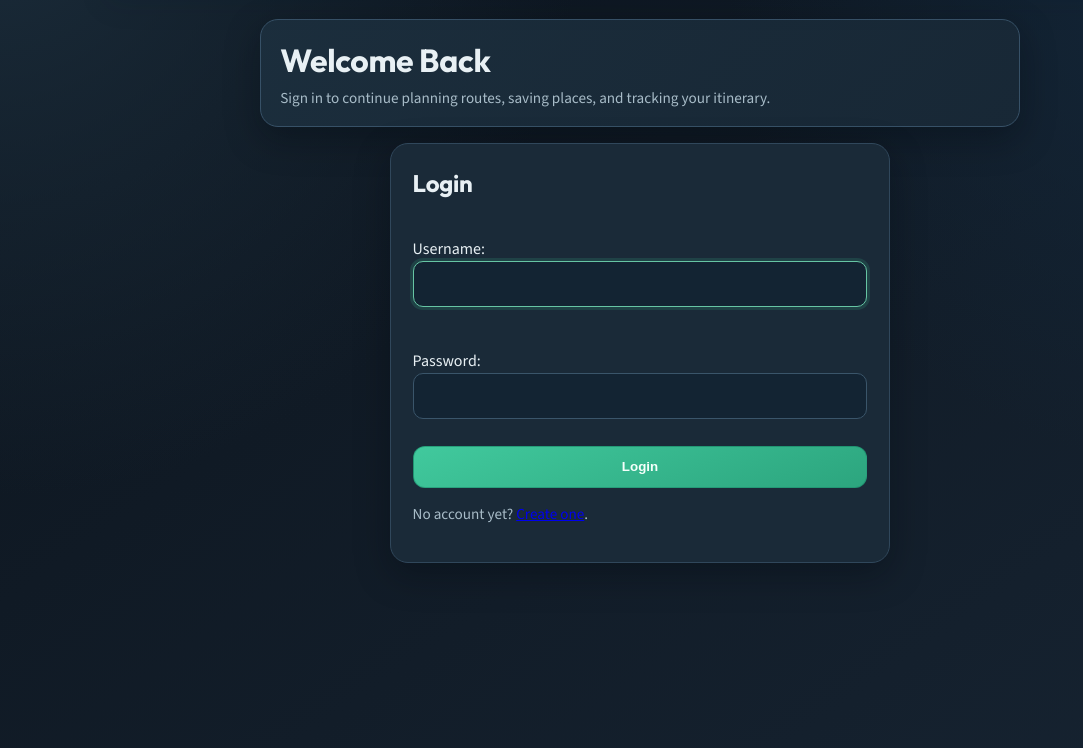
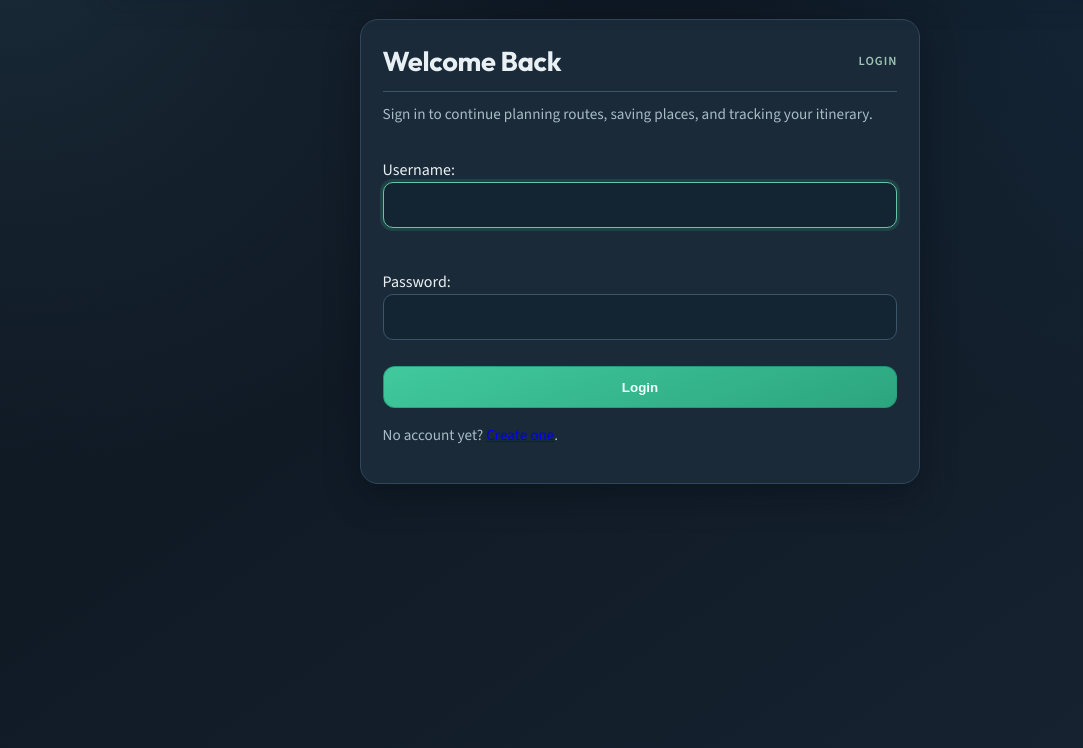
Before and after one commit to MohitS3thi/Travel-Planner, a Django app: page /accounts/login/ in a window 1280 px wide. Shown: the part 84-832 px from the top of the page, without its empty margins (0-1083 px from the left). Run offline with Django 5.2, Linux system fonts and the light colour scheme.

Commit message:
signin ui update

```diff
--- a/templates/registration/login.html
+++ b/templates/registration/login.html
@@ -1,13 +1,12 @@
 {% extends 'base.html' %}
 
 {% block content %}
-<div class="hero-banner" style="max-width: 760px; margin: 0 auto 1rem;">
-    <h1 style="margin-bottom: 0.2rem;">Welcome Back</h1>
-    <p class="muted">Sign in to continue planning routes, saving places, and tracking your itinerary.</p>
-</div>
-
-<div class="card" style="max-width: 500px; margin: 0 auto; padding: 1.35rem;">
-    <h2>Login</h2>
+<div class="card" style="max-width: 560px; margin: 0 auto; padding: 1.35rem;">
+    <div class="section-heading" style="margin-bottom: 1rem;">
+        <h1 style="margin: 0; font-size: 1.7rem;">Welcome Back</h1>
+        <span class="section-kicker">Login</span>
+    </div>
+    <p class="muted" style="margin-top: -0.3rem; margin-bottom: 1rem;">Sign in to continue planning routes, saving places, and tracking your itinerary.</p>
     <form method="post" class="stack">
         {% csrf_token %}
         {{ form.as_p }}
```
Also changed, not shown: templates/registration/signup.html (+5 -6 lines), db.sqlite3.
